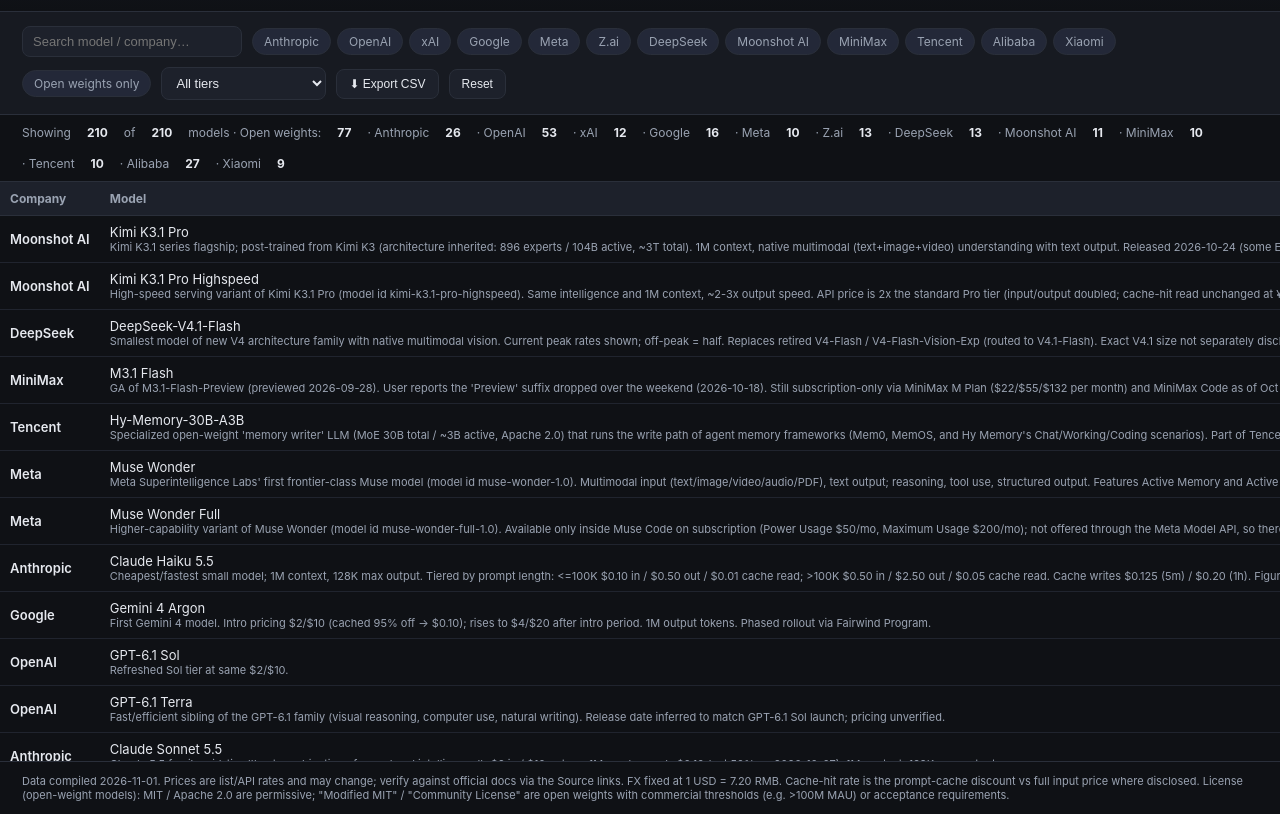
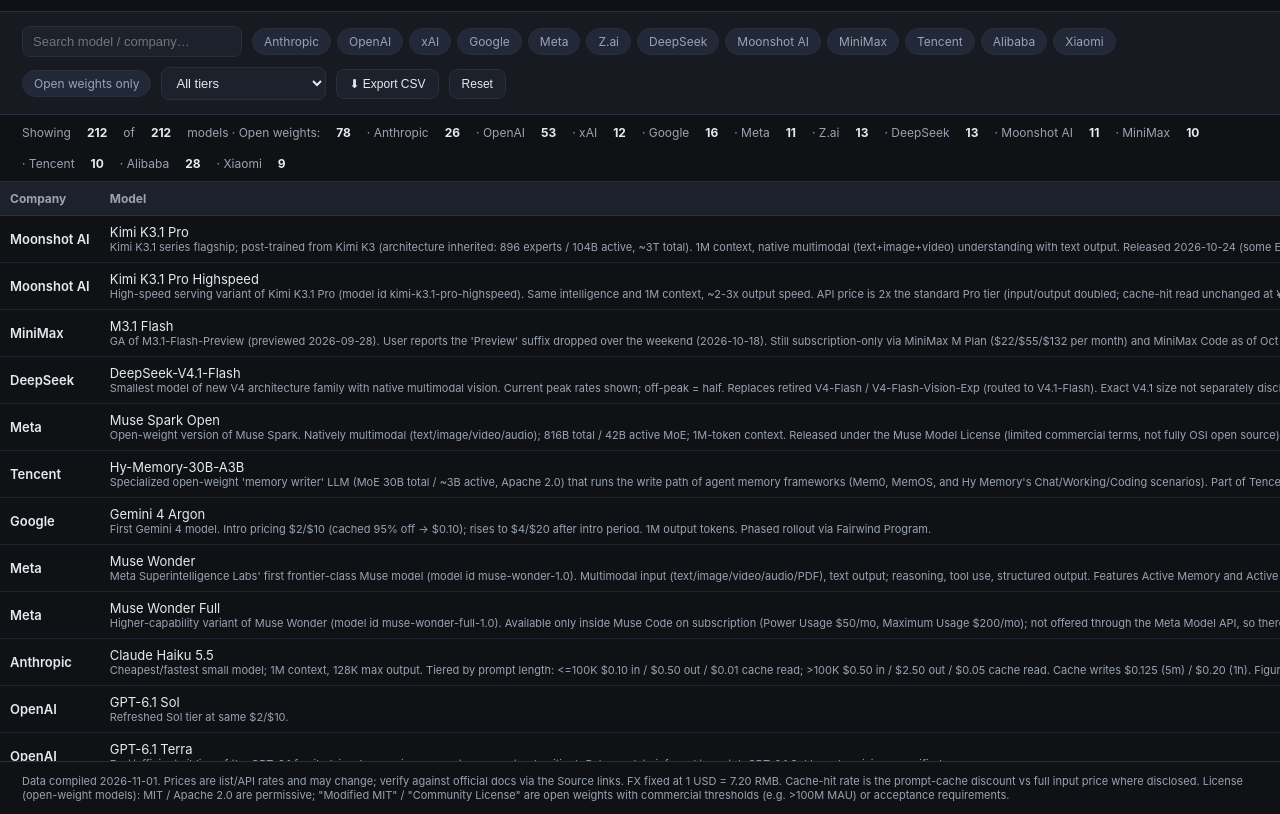
Before and after one commit to cc22ai/llm-tracker, a plain HTML site: page index.html in a window 1280 px wide. Shown: the part 78-892 px from the top of the page. Drawn offline with Linux system fonts and the light colour scheme.

Commit message:
tracker: +2 new models (Muse Spark Open, Qwen3.8-Omni-Flash); 212 total

```diff
--- a/index.html
+++ b/index.html
@@ -2240,7 +2240,7 @@ const MODELS = [
  {
   "company": "Google",
   "model": "Gemini 4 Argon",
-  "release_date": "2026-09-30",
+  "release_date": "2026-10-13",
   "tier": "flagship",
   "context_length": 1000000,
   "total_params": null,
@@ -2456,6 +2456,25 @@ const MODELS = [
   "notes": "Higher-capability variant of Muse Wonder (model id muse-wonder-full-1.0). Available only inside Muse Code on subscription (Power Usage $50/mo, Maximum Usage $200/mo); not offered through the Meta Model API, so there is no per-token price. Artificial Analysis Intelligence Index 56 vs 52 for base Wonder. 1M-token context; leads Opus 5.5 on several agentic/coding benchmarks in Meta's own testing. Flagged: first-party subscription-only (no API price); corroborated by aggregator coverage (orcarouter.ai, instadatanews.com, traictory.com).",
   "source": "https://research.meta.ai ; corroborated by orcarouter.ai, instadatanews.com, traictory.com",
   "license": null
+ },
+ {
+  "company": "Meta",
+  "model": "Muse Spark Open",
+  "release_date": "2026-10-15",
+  "tier": "flagship",
+  "context_length": 1000000,
+  "total_params": "816B",
+  "active_params": "42B",
+  "open_weights": "Y",
+  "price_input_usd": null,
+  "price_cached_usd": null,
+  "price_output_usd": null,
+  "price_input_rmb": null,
+  "price_cached_rmb": null,
+  "price_output_rmb": null,
+  "cache_hit_rate": null,
+  "notes": "Open-weight version of Muse Spark. Natively multimodal (text/image/video/audio); 816B total / 42B active MoE; 1M-token context. Released under the Muse Model License (limited commercial terms, not fully OSI open source). Weights free to download (Hugging Face, SageMaker, Google Cloud Model Garden, Microsoft Foundry); also served via hosted APIs (Baseten, Fireworks, Groq, Modal, Nebius, OpenRouter, Together AI) but Meta published no single list API price.",
+  "source": "https://research.meta.ai/blog/muse-spark-open ; https://dev.meta.ai/resources/blog/build-with-muse-spark-open"
  },
  {
   "company": "Z.ai",
@@ -3378,19 +3397,19 @@ const MODELS = [
  {
   "company": "MiniMax",
   "model": "M3.1 Flash",
-  "release_date": "2026-10-18",
+  "release_date": "2026-10-19",
   "tier": "flash",
   "context_length": 1000000,
   "total_params": "428B (MoE)",
   "active_params": null,
   "open_weights": "N",
-  "price_input_usd": null,
-  "price_cached_usd": null,
-  "price_output_usd": null,
-  "price_input_rmb": null,
-  "price_cached_rmb": null,
-  "price_output_rmb": null,
-  "cache_hit_rate": null,
+  "price_input_usd": 0.15,
+  "price_cached_usd": 0.015,
+  "price_output_usd": 0.6,
+  "price_input_rmb": 1.08,
+  "price_cached_rmb": 0.108,
+  "price_output_rmb": 4.32,
+  "cache_hit_rate": 90,
   "notes": "GA of M3.1-Flash-Preview (previewed 2026-09-28). User reports the 'Preview' suffix dropped over the weekend (2026-10-18). Still subscription-only via MiniMax M Plan ($22/$55/$132 per month) and MiniMax Code as of Oct 2026 - no pay-as-you-go per-token price. Native multimodal, 1M ctx, tunable thinking effort (low/medium/high/xhigh/max).",
   "source": "User report (weekend 2026-10-18); public MiniMax docs still showed 'Preview' suffix as of 2026-10-20 (platform.minimax.io)",
   "license": null
@@ -4132,6 +4151,25 @@ const MODELS = [
   "notes": "Open-weight preview of the Qwen4 architecture (hybrid Gated DeltaNet + Qwen Sparse Attention). 125B total / 6B active + 51B n-gram embedding + 4B MTP; 262K native context (1M via YaRN); multimodal text+image+video in / text out. License qwen-community-1.0 (conditional -> Partial). No hosted API price published (open weights, self-host free); the separately-hosted 'Qwen3.8 Flash' is a different model.",
   "source": "https://qwen.ai/blog?id=qwen3.8-flash-next",
   "license": "Qwen Community License 1.0 (modified; >$20M/mo or >100M MAU attribution; separate license for ANY MaaS/AI-assistant use)"
+ },
+ {
+  "company": "Alibaba",
+  "model": "Qwen3.8-Omni-Flash",
+  "release_date": "2026-09-18",
+  "tier": "omni",
+  "context_length": 1000000,
+  "total_params": null,
+  "active_params": null,
+  "open_weights": "N",
+  "price_input_usd": null,
+  "price_cached_usd": null,
+  "price_output_usd": null,
+  "price_input_rmb": null,
+  "price_cached_rmb": null,
+  "price_output_rmb": null,
+  "cache_hit_rate": null,
+  "notes": "Native omni-modal LLM (text/image/audio/video input, text output); general agentic model built on the Qwen3.8-Flash-Next backbone, 1M context. Cloud-hosted only — no open weights released. Token pricing NOT separately verified: Alibaba Cloud Model Studio lists the sibling qwen3.8-flash at ¥0.8 input / ¥2.7 output / ¥0.1 cache-hit per 1M tokens, while omni-flash audio/video are billed by duration (not token). Prices left null to avoid conflation. Previously excluded (2026-10-11) on weak sourcing; now confirmed real via official Qwen blog + Alibaba newsroom.",
+  "source": "https://qwen.ai/blog?id=qwen3.8-omni-flash ; https://www.alizila.com/?p=67670 ; https://www.aliyun.com/product/news/30912"
  },
  {
   "company": "Xiaomi",
```
